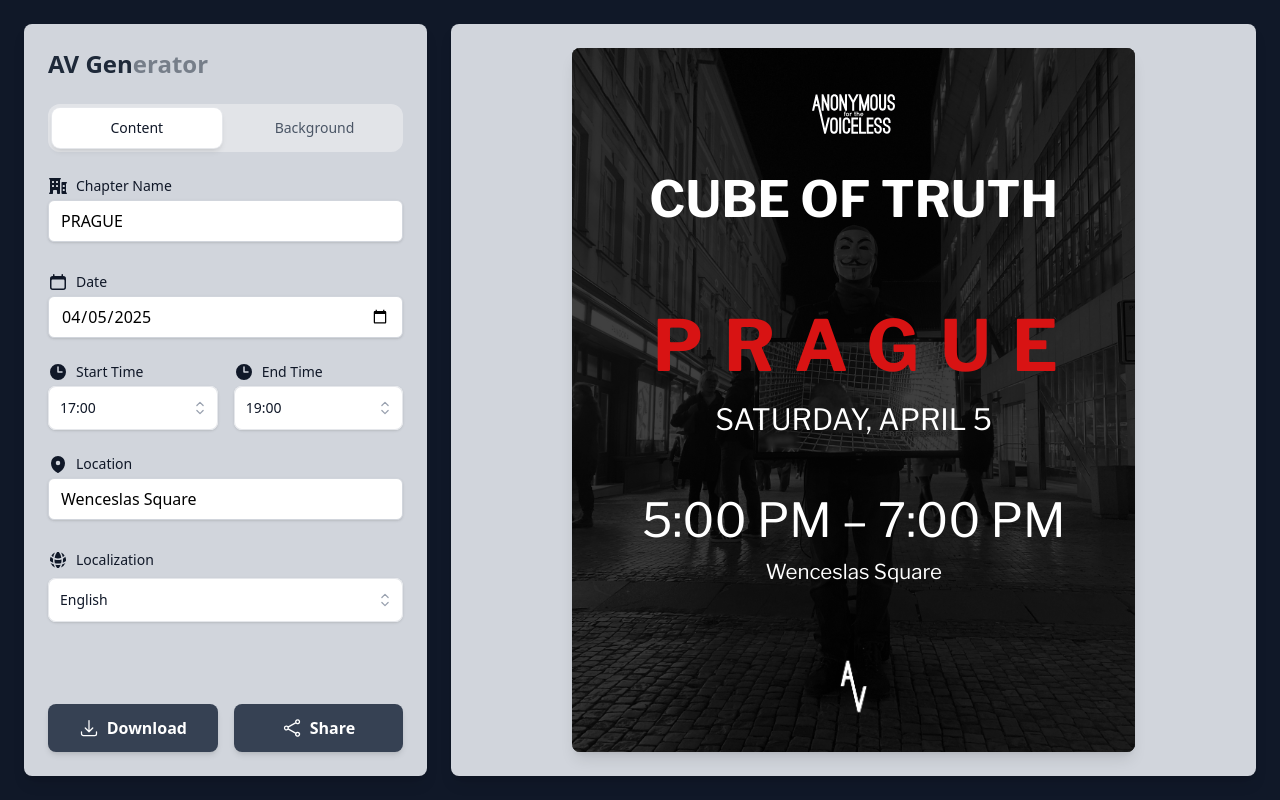
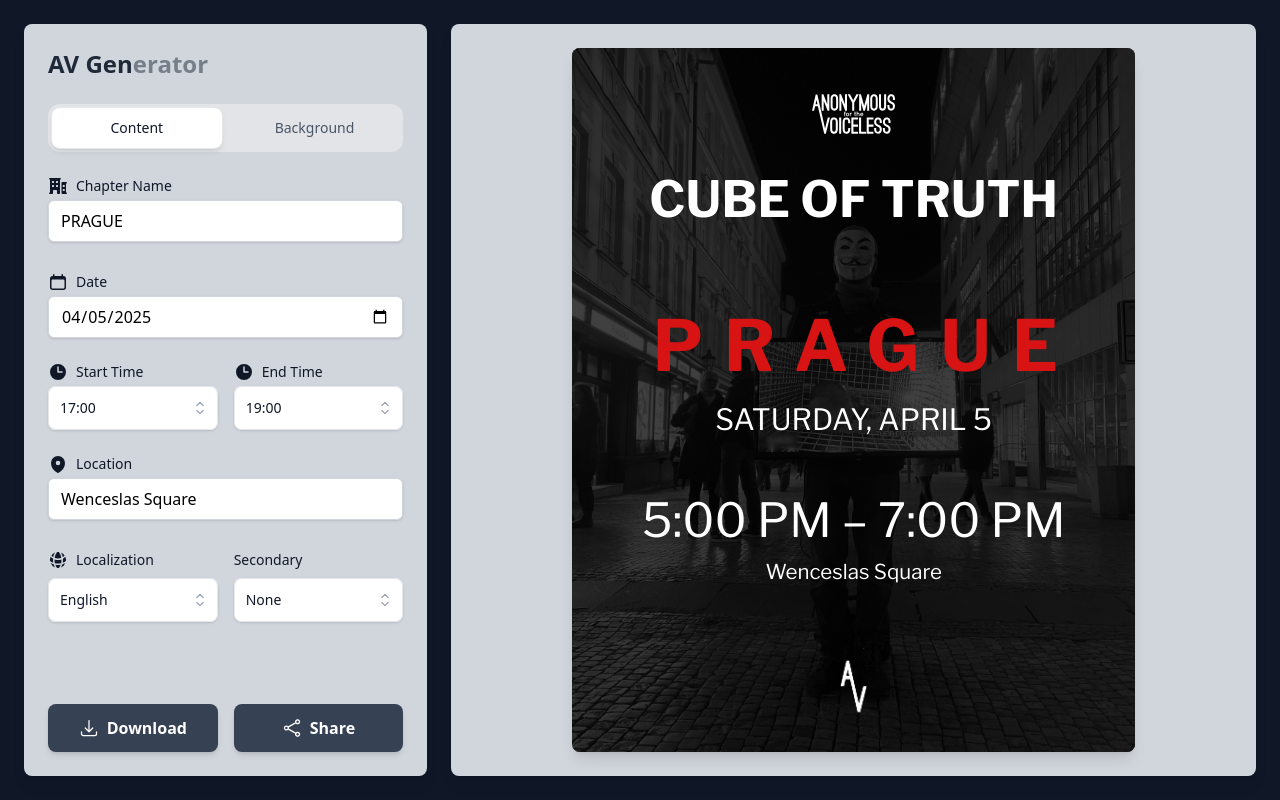
Before and after one commit to drahoslove/avgen, a React (Vite) app: page / in a window 1280 px wide. Built offline with nearby package versions, Linux system fonts and the light colour scheme.

Commit message:
Feat:  secondary language

```diff
--- a/src/App.tsx
+++ b/src/App.tsx
@@ -17,6 +17,9 @@
   const [endTime, setEndTime] = useState(localStorage.getItem('endTime') || '19:00')
   const [location, setLocation] = useState(localStorage.getItem('location') || 'Wenceslas Square')
   const [locale, setLocale] = useState(localStorage.getItem('locale') || 'en-US')
+  const [secondaryLocale, setSecondaryLocale] = useState(
+    localStorage.getItem('secondaryLocale') || ''
+  )
   const [grayscaleMethod, setGrayscaleMethod] = useState<GrayscaleMethod>('luma')
   const [customGrayscaleValues, setCustomGrayscaleValues] = useState({
     r: 0.299,
@@ -45,36 +48,18 @@
     localStorage.setItem('endTime', endTime)
     localStorage.setItem('location', location)
     localStorage.setItem('locale', locale)
-  }, [chapter, date, startTime, endTime, location, locale, grayscaleMethod, customGrayscaleValues])
-
-  // Format date based on language
-  const formatDate = (date: string, localeCode: string) => {
-    if (!date) return ''
-    const dateObj = new Date(date)
-    const formatter = new Intl.DateTimeFormat(localeCode, {
-      weekday: 'long',
-      day: 'numeric',
-      month: 'long',
-    })
-    return formatter.format(dateObj)
-  }
-
-  // Get both English and localized date strings
-  const englishDate = formatDate(date, 'en-US')
-  const localizedDate = formatDate(date, locale)
-
-  // Format time range for display
-  const formatTime = (time: string, localeCode: string) => {
-    if (!['en-US', 'en-GB'].includes(localeCode)) return time // only format time for non English
-
-    const [hours, minutes] = time.split(':')
-    const hour = parseInt(hours)
-    const period = hour >= 12 ? 'PM' : 'AM'
-    const formattedHour = hour % 12 || 12
-    return `${formattedHour}:${minutes} ${period}`
-  }
-
-  const timeRange = `${formatTime(startTime, locale)} – ${formatTime(endTime, locale)}`
+    localStorage.setItem('secondaryLocale', secondaryLocale)
+  }, [
+    chapter,
+    date,
+    startTime,
+    endTime,
+    location,
+    locale,
+    secondaryLocale,
+    grayscaleMethod,
+    customGrayscaleValues,
+  ])
 
   // Function to generate image and return the blob
   const generateImageBlob = async (): Promise<Blob | null> => {
@@ -206,6 +191,8 @@
           setLocation={setLocation}
           locale={locale}
           setLocale={setLocale}
+          secondaryLocale={secondaryLocale}
+          setSecondaryLocale={setSecondaryLocale}
           onGenerateImage={e => {
             e.preventDefault()
             void handleGenerateImage(e)
@@ -233,11 +220,12 @@
           <PosterPreview
             ref={previewRef}
             chapter={chapter}
-            englishDate={englishDate}
-            localizedDate={localizedDate}
-            timeRange={timeRange}
+            date={date}
+            timeStart={startTime}
+            timeEnd={endTime}
             location={location}
             locale={locale}
+            secondaryLocale={secondaryLocale}
             backgroundImage={backgroundImage}
             opacity={opacity}
             position={position}
--- a/src/components/ContentTab.tsx
+++ b/src/components/ContentTab.tsx
@@ -21,6 +21,8 @@
   setLocation: (value: string) => void
   locale: string
   setLocale: (value: string) => void
+  secondaryLocale: string
+  setSecondaryLocale: (value: string) => void
 }
 
 export function ContentTab({
@@ -36,6 +38,8 @@
   setLocation,
   locale,
   setLocale,
+  secondaryLocale,
+  setSecondaryLocale,
 }: ContentTabProps) {
   // Generate time options in 15-minute intervals
   const generateTimeOptions = () => {
@@ -205,6 +209,7 @@
       </div>
 
       {/* Language Selection */}
+      <div className="space-y-1 grid grid-cols-2 gap-4">
         <div>
           <label
             htmlFor="language"
@@ -249,6 +254,58 @@
             </div>
           </Listbox>
         </div>
+        <div>
+          <label
+            htmlFor="secondaryLocale"
+            className="flex items-center gap-2 text-sm font-medium text-gray-900 mb-2"
+          >
+            Secondary
+          </label>
+          <Listbox value={secondaryLocale} onChange={setSecondaryLocale}>
+            <div className="relative">
+              <Listbox.Button className="relative w-full cursor-pointer rounded-lg bg-white px-3 py-3 text-left text-sm text-gray-900 shadow-sm ring-1 ring-inset ring-gray-200 focus:outline-none focus:ring-2 focus:ring-blue-500">
+                <span className="block truncate">
+                  {LOCALIZATIONS.find(loc => loc.code === secondaryLocale)?.name ?? 'None'}
+                </span>
+                <span className="pointer-events-none absolute inset-y-0 right-0 flex items-center pr-2">
+                  <ChevronUpDownIcon className="h-5 w-5 text-gray-400" aria-hidden="true" />
+                </span>
+              </Listbox.Button>
+              <Listbox.Options className="absolute z-10 -top-[2rem] mt-1 max-h-60 w-full overflow-auto rounded-lg bg-white py-1 text-base shadow-lg ring-1 ring-black ring-opacity-5 focus:outline-none sm:text-sm">
+                {[
+                  {
+                    code: '',
+                    name: 'None',
+                  },
+                  ...LOCALIZATIONS,
+                ]
+                  .filter(loc => loc.code !== locale)
+                  .map(loc => (
+                    <Listbox.Option
+                      key={loc.code}
+                      value={loc.code}
+                      className={({ active }) =>
+                        `relative cursor-pointer select-none py-2 pl-3 pr-9 ${
+                          active ? 'bg-blue-50 text-blue-900' : 'text-gray-900'
+                        }`
+                      }
+                    >
+                      {({ selected }) => (
+                        <>
+                          <span
+                            className={`block truncate ${selected ? 'font-medium' : 'font-normal'}`}
+                          >
+                            {loc.name}
+                          </span>
+                        </>
+                      )}
+                    </Listbox.Option>
+                  ))}
+              </Listbox.Options>
+            </div>
+          </Listbox>
+        </div>
+      </div>
     </div>
   )
 }
--- a/src/components/PosterForm.tsx
+++ b/src/components/PosterForm.tsx
@@ -17,6 +17,8 @@
   setLocation: (value: string) => void
   locale: string
   setLocale: (value: string) => void
+  secondaryLocale: string
+  setSecondaryLocale: (value: string) => void
   onGenerateImage: (e: React.MouseEvent<HTMLButtonElement>) => void
   onShare: (e: React.MouseEvent<HTMLButtonElement>) => void
   backgroundImage: string | null
@@ -48,6 +50,8 @@
   setLocation,
   locale,
   setLocale,
+  secondaryLocale,
+  setSecondaryLocale,
   onGenerateImage,
   onShare,
   backgroundImage,
@@ -123,6 +127,8 @@
               setLocation={setLocation}
               locale={locale}
               setLocale={setLocale}
+              secondaryLocale={secondaryLocale}
+              setSecondaryLocale={setSecondaryLocale}
             />
           </Tab.Panel>
           <Tab.Panel>
--- a/src/components/PosterPreview.tsx
+++ b/src/components/PosterPreview.tsx
@@ -3,17 +3,18 @@
 import whiteLogo from '../assets/AV-Symbol-White-Transparent.png'
 import whiteLogoTop from '../assets/AV-Logo-White-Transparent.svg'
 import { processImage } from '../utils/imageProcessing'
-import { inLines } from '../utils/strings'
+import { inLines, formatTime, formatDate } from '../utils/strings'
 import type { GrayscaleMethod } from '../types'
 import { LOCALIZATIONS } from '../constants/localization'
 
 interface PosterPreviewProps {
   chapter: string
-  englishDate: string
-  localizedDate: string
-  timeRange: string
+  timeStart: string
+  timeEnd: string
+  date: string
   location: string
   locale: (typeof LOCALIZATIONS)[number]['code']
+  secondaryLocale: (typeof LOCALIZATIONS)[number]['code']
   backgroundImage: string | null
   opacity: number
   position: { x: number; y: number }
@@ -26,11 +27,12 @@
   (
     {
       chapter,
-      englishDate,
-      localizedDate,
-      timeRange,
+      timeStart,
+      timeEnd,
+      date,
       location,
       locale,
+      secondaryLocale,
       backgroundImage,
       opacity,
       position,
@@ -67,6 +69,8 @@
       window.addEventListener('resize', updateSize)
       return () => window.removeEventListener('resize', updateSize)
     }, [ref])
+
+    const timeRange = `${formatTime(timeStart, secondaryLocale || locale)} – ${formatTime(timeEnd, secondaryLocale || locale)}`
 
     // Calculate base font size based on container height
     const baseFontSize =
@@ -126,14 +130,19 @@
             {/* Main Content */}
             <div className="flex flex-col items-center text-center flex-grow w-full">
               <h1 className="font-bold mb-[0em] text-[4.25em] text-white text-stroke-[0.1em] text-stroke-white font-libre-franklin">
-                CUBE OF TRUTH
+                {(
+                  LOCALIZATIONS.find(loc => loc.code === locale)?.['Cube of Truth'] ?? ''
+                ).toLocaleUpperCase()}
               </h1>
 
               <div className="mb-[1em]">
                 <h2
-                  className={`text-gray-300 ${locale !== 'en-US' ? 'visible' : 'invisible'} text-[2.5em] font-libre-franklin`}
+                  className={`text-gray-300 ${secondaryLocale ? 'visible' : 'invisible'} text-[2.5em] font-libre-franklin`}
                 >
-                  {LOCALIZATIONS.find(loc => loc.code === locale)?.['Cube of Truth']}
+                  {(
+                    LOCALIZATIONS.find(loc => loc.code === secondaryLocale)?.['Cube of Truth'] ??
+                    'Cube of Truth'
+                  ).toLocaleUpperCase()}
                 </h2>
               </div>
 
@@ -144,12 +153,12 @@
               <div className="space-y-[0em] mb-[0em]">
                 <div className="flex flex-col">
                   <div className="text-[2.5em] font-libre-franklin">
-                    {englishDate.toLocaleUpperCase()}
+                    {formatDate(date, locale).toLocaleUpperCase()}
                   </div>
                   <div
-                    className={`text-gray-300 mt-[0m] ${locale !== 'en-US' ? 'visible' : 'invisible'} text-[2.5em] font-libre-franklin`}
+                    className={`text-gray-300 mt-[0m] ${secondaryLocale ? 'visible' : 'invisible'} text-[2.5em] font-libre-franklin`}
                   >
-                    {localizedDate.toLocaleUpperCase()}
+                    {formatDate(date, secondaryLocale || locale).toLocaleUpperCase()}
                   </div>
                 </div>
                 <div className="text-[4em] font-libre-franklin">{timeRange}</div>
--- a/src/index.css
+++ b/src/index.css
@@ -6,7 +6,6 @@
 
 @layer base {
   :root {
-    overflow: hidden;
     /* --font-oswald: 'Oswald', sans-serif; */
     --font-libre-franklin: 'Libre Franklin', sans-serif;
   }
--- a/src/utils/strings.tsx
+++ b/src/utils/strings.tsx
@@ -1,3 +1,26 @@
 export const inLines = (str: string) => {
   return str.split(/\/\/|\n/gi).map((line: string, i: number) => <div key={i}>{line}</div>)
 }
+
+// Format date based on language
+export const formatDate = (date: string, localeCode: string) => {
+  if (!date || !localeCode) return ''
+  const dateObj = new Date(date)
+  const formatter = new Intl.DateTimeFormat(localeCode, {
+    weekday: 'long',
+    day: 'numeric',
+    month: 'long',
+  })
+  return formatter.format(dateObj)
+}
+
+// Format time range for display
+export const formatTime = (time: string, localeCode: string) => {
+  if (!['en-US', 'en-GB'].includes(localeCode)) return time // only format time for non English
+
+  const [hours, minutes] = time.split(':')
+  const hour = parseInt(hours)
+  const period = hour >= 12 ? 'PM' : 'AM'
+  const formattedHour = hour % 12 || 12
+  return `${formattedHour}:${minutes} ${period}`
+}
```
Lines whose indentation alone changed are shown as unchanged.
